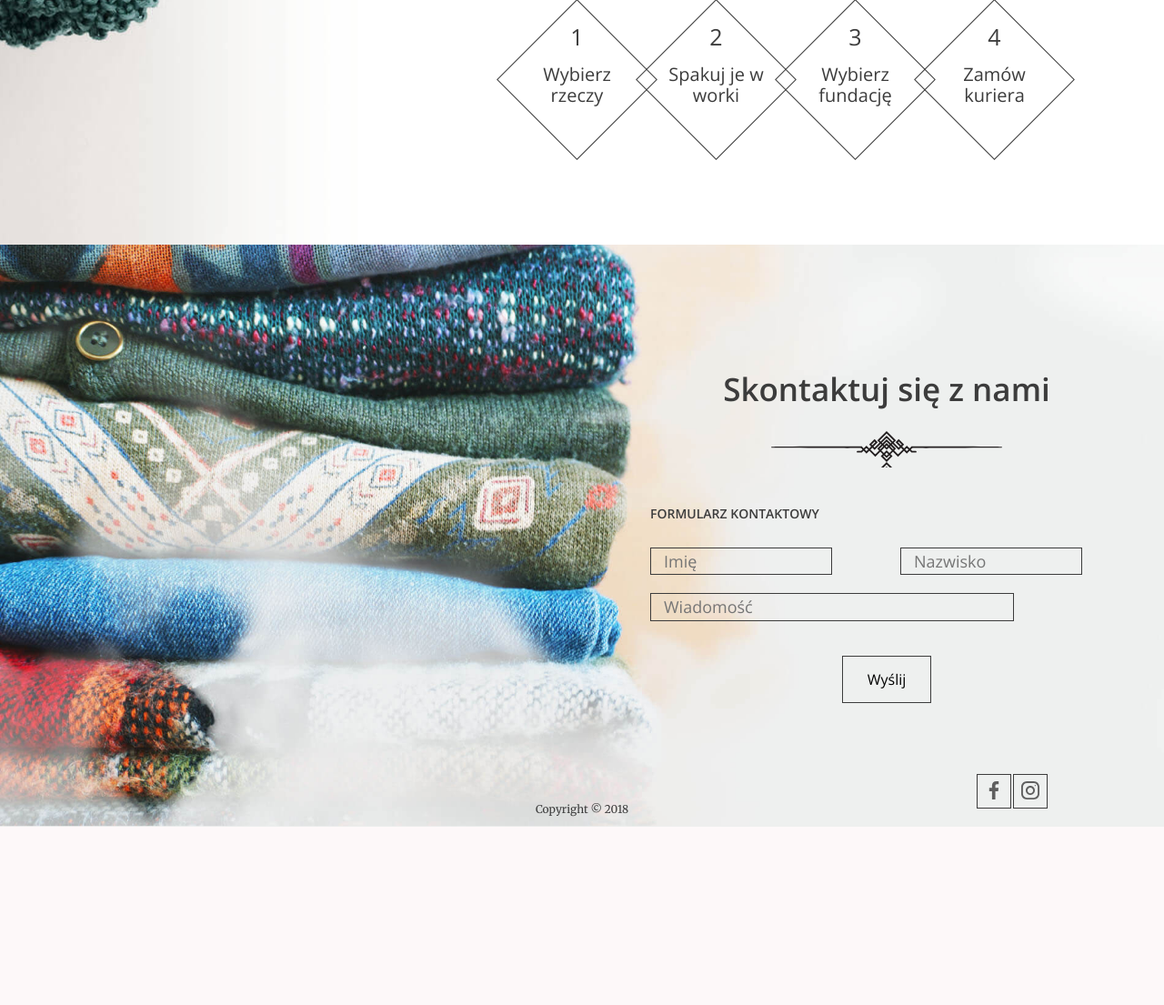
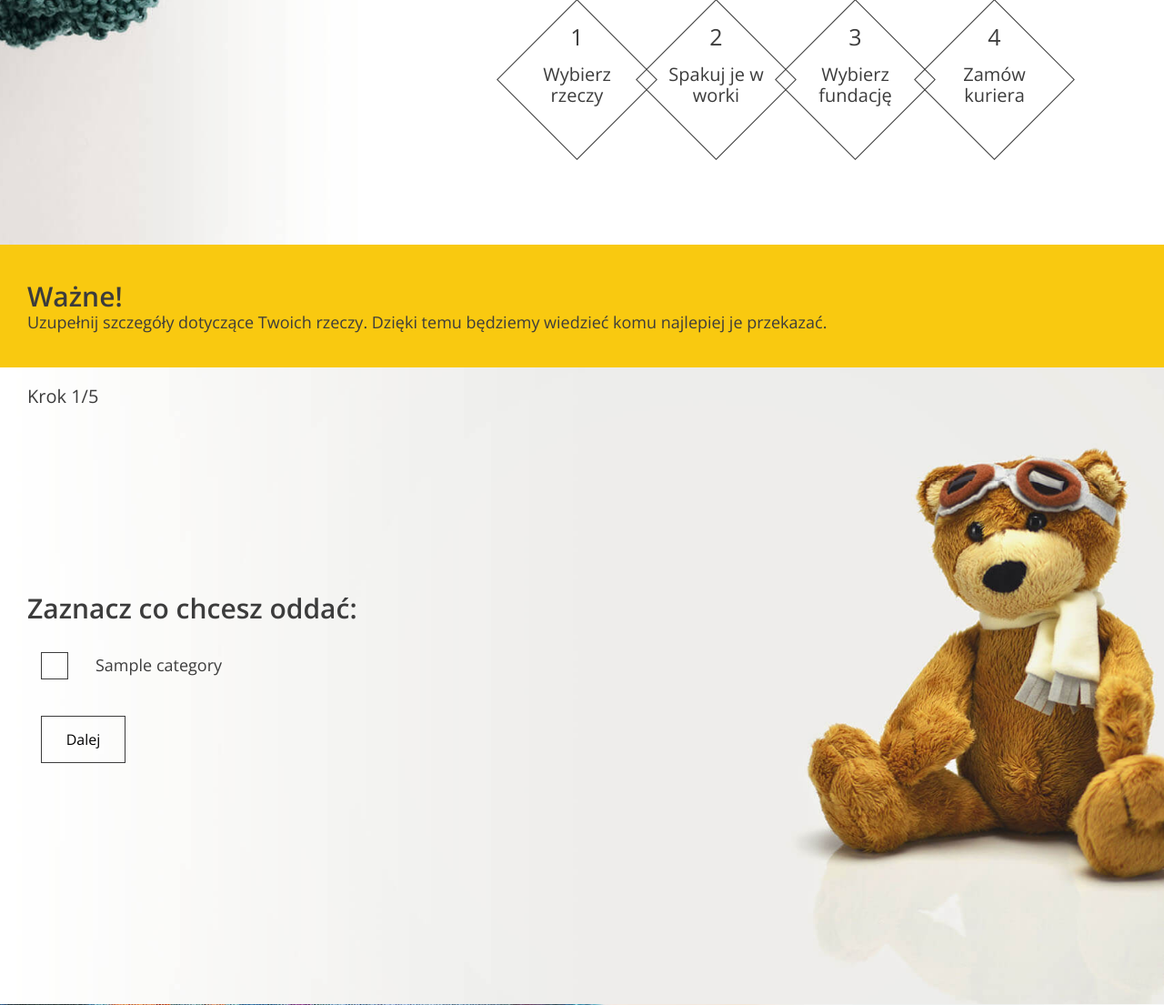
Before and after one commit to habibuga/oddam_w_dobre_rece, a Django app: page /darowizna/ in a window 1280 px wide. Shown: the part 531-1636 px from the top of the page at 91% size. Before the commit the page ends 1440 px from the top, so only its background shows below. Run offline with Django 3.2, Linux system fonts and the light colour scheme; a user stored in the database is signed in; tables that the repository leaves empty hold one stand-in row (values such as "Sample post").

Commit message:
5-Przekazywanie_darow_krok_1

```diff
--- a/oddam/templates/form.html
+++ b/oddam/templates/form.html
@@ -2,18 +2,6 @@
 {% block header %}
 
     <header class="header--form-page">
-{#      <nav class="container container--70">#}
-{#        <ul class="nav--actions">#}
-{#          <li class="logged-user">#}
-{#            Witaj Agata#}
-{#            <ul class="dropdown">#}
-{#              <li><a href="#">Profil</a></li>#}
-{#              <li><a href="#">Ustawienia</a></li>#}
-{#              <li><a href="#">Wyloguj</a></li>#}
-{#            </ul>#}
-{#          </li>#}
-{#        </ul>#}
-{#      </nav>#}
     {{ block.super }}
       <div class="slogan container container--90">
         <div class="slogan--item">
@@ -44,7 +32,7 @@
     </header>
 {% endblock %}
 
-{% block body %}
+{% block content %}
     <section class="form--steps">
       <div class="form--steps-instructions">
         <div class="form--steps-container">
@@ -72,56 +60,57 @@
           <!-- STEP 1: class .active is switching steps -->
           <div data-step="1" class="active">
             <h3>Zaznacz co chcesz oddać:</h3>
-
+            {% for cat in categories %}
             <div class="form-group form-group--checkbox">
               <label>
                 <input
                   type="checkbox"
                   name="categories"
-                  value="clothes-to-use"
+                  value="{{ cat.pk }}"
                 />
                 <span class="checkbox"></span>
                 <span class="description"
-                  >ubrania, które nadają się do ponownego użycia</span
+                  >{{ cat.name }}</span
                 >
               </label>
             </div>
+            {% endfor %}
 
-            <div class="form-group form-group--checkbox">
-              <label>
-                <input
-                  type="checkbox"
-                  name="categories"
-                  value="clothes-useless"
-                />
-                <span class="checkbox"></span>
-                <span class="description">ubrania, do wyrzucenia</span>
-              </label>
-            </div>
-
-            <div class="form-group form-group--checkbox">
-              <label>
-                <input type="checkbox" name="categories" value="toys" />
-                <span class="checkbox"></span>
-                <span class="description">zabawki</span>
-              </label>
-            </div>
-
-            <div class="form-group form-group--checkbox">
-              <label>
-                <input type="checkbox" name="categories" value="books" />
-                <span class="checkbox"></span>
-                <span class="description">książki</span>
-              </label>
-            </div>
-
-            <div class="form-group form-group--checkbox">
-              <label>
-                <input type="checkbox" name="categories" value="other" />
-                <span class="checkbox"></span>
-                <span class="description">inne</span>
-              </label>
-            </div>
+{#            <div class="form-group form-group--checkbox">#}
+{#              <label>#}
+{#                <input#}
+{#                  type="checkbox"#}
+{#                  name="categories"#}
+{#                  value="clothes-useless"#}
+{#                />#}
+{#                <span class="checkbox"></span>#}
+{#                <span class="description">ubrania, do wyrzucenia</span>#}
+{#              </label>#}
+{#            </div>#}
+{##}
+{#            <div class="form-group form-group--checkbox">#}
+{#              <label>#}
+{#                <input type="checkbox" name="categories" value="toys" />#}
+{#                <span class="checkbox"></span>#}
+{#                <span class="description">zabawki</span>#}
+{#              </label>#}
+{#            </div>#}
+{##}
+{#            <div class="form-group form-group--checkbox">#}
+{#              <label>#}
+{#                <input type="checkbox" name="categories" value="books" />#}
+{#                <span class="checkbox"></span>#}
+{#                <span class="description">książki</span>#}
+{#              </label>#}
+{#            </div>#}
+{##}
+{#            <div class="form-group form-group--checkbox">#}
+{#              <label>#}
+{#                <input type="checkbox" name="categories" value="other" />#}
+{#                <span class="checkbox"></span>#}
+{#                <span class="description">inne</span>#}
+{#              </label>#}
+{#            </div>#}
 
             <div class="form-group form-group--buttons">
               <button type="button" class="btn next-step">Dalej</button>
--- a/oddam/views.py
+++ b/oddam/views.py
@@ -1,9 +1,10 @@
 from django.contrib.auth import authenticate, login, get_user_model, logout
+from django.contrib.auth.mixins import LoginRequiredMixin
 from django.core.paginator import Paginator
 from django.shortcuts import render, redirect
 from django.views import View
 from .forms import NewUserForm, LoginForm
-from .models import Donation, Institution
+from .models import Donation, Institution, Category
 
 User = get_user_model()
 
@@ -35,9 +36,16 @@ class LandingPage(View):
         return render(request=request, template_name='index.html', context=ctx)
 
 
-class AddDonation(View):
+class AddDonation(LoginRequiredMixin, View):
+    login_url = 'login'
+    # redirect_field_name = 'redirect_to'
+
     def get(self, request):
-        return render(request=request, template_name='form.html')
+        categories = Category.objects.all()
+        ctx = {
+            "categories": categories,
+        }
+        return render(request=request, template_name='form.html', context=ctx)
 
 
 class Register(View):
```
Also changed, not shown: oddam/templates/form-confirmation.html (+0 -12 lines).
